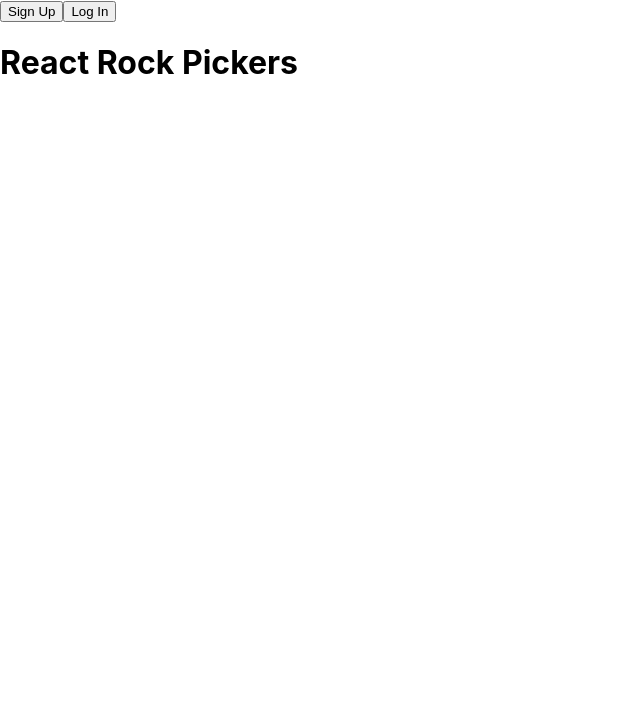
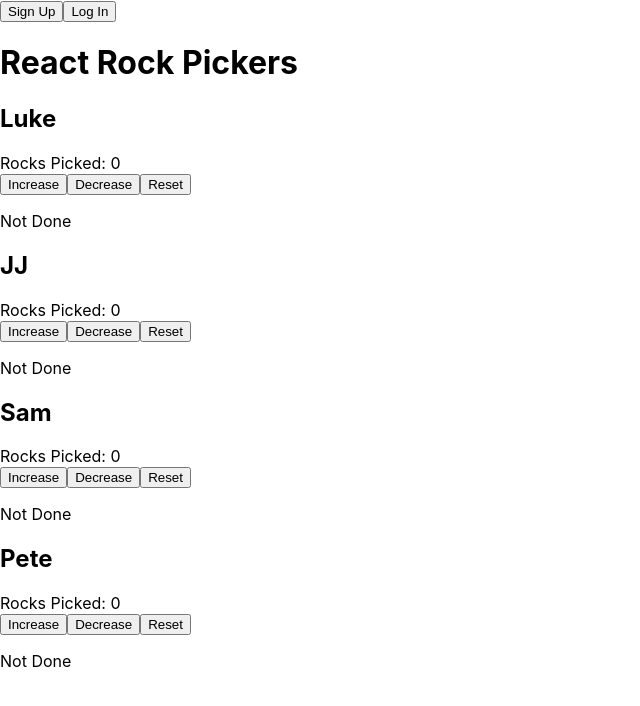
Before and after one commit to petestapp/updated-react-rock-pickers-auth0, a React (Create React App) app: page / in a window 1280 px wide. Shown: the top 706 px of the page, without its empty margins (0-640 px from the left). Built offline with nearby package versions, Linux system fonts and the light colour scheme; no server answers.

Commit message:
rock counters added to app

```diff
--- a/src/components/App/App.tsx
+++ b/src/components/App/App.tsx
@@ -1,17 +1,26 @@
 import React from 'react';
 import logo from '../../logo.svg';
 import './App.css';
-import {Navbar} from "../Navbar/Navbar";
-import {ProfilePage} from "../ProfilePage/ProfilePage";
+import { Navbar } from "../Navbar/Navbar";
+import { ProfilePage } from "../ProfilePage/ProfilePage";
+import { RockCounter } from "../RockCounter/RockCounter";
 
 function App() {
     return (
         <div>
-      <Navbar />
+            <Navbar/>
             <header>
                 <h1>React Rock Pickers</h1>
             </header>
-      <ProfilePage />
+            <ProfilePage/>
+            <h2>Luke</h2>
+            <RockCounter />
+            <h2>JJ</h2>
+            <RockCounter />
+            <h2>Sam</h2>
+            <RockCounter />
+            <h2>Pete</h2>
+            <RockCounter />
         </div>
     );
 }
```
Lines whose indentation alone changed are shown as unchanged.
